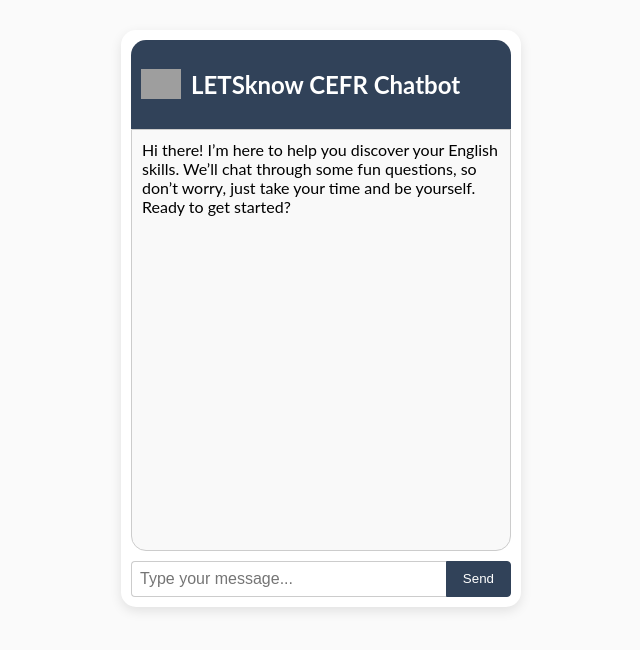
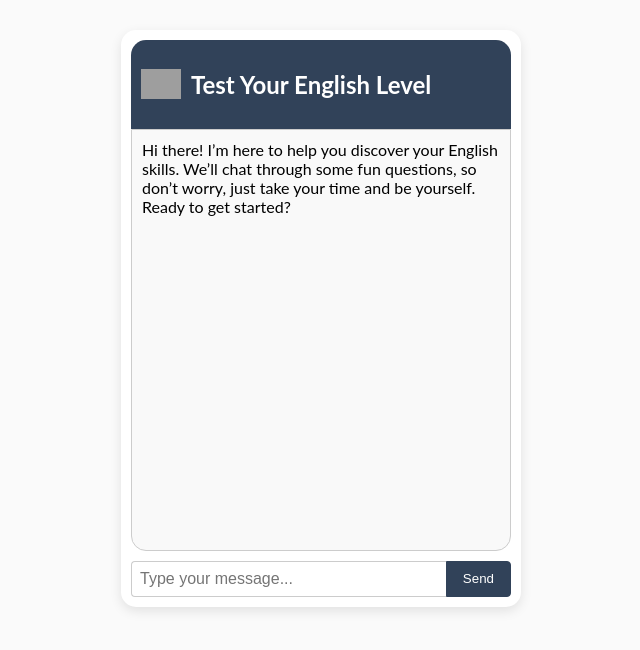
Before and after one commit to s-amaadar/letsknow-chatbot, a website: page index.html in a window 1280 px wide. Shown: the whole page, without its empty margins (319-959 px from the left). Drawn offline with Linux system fonts and the light colour scheme; grey boxes are pictures that could not be loaded.

Commit message:
Update index.html with chatbot UI and styles

```diff
--- a/index.html
+++ b/index.html
@@ -84,7 +84,7 @@
 <div class="chat-container">
   <div class="chat-header">
     <img src="http://letsknowtutors.com/wp-content/uploads/2024/11/Logo-no-strap-on-light.png" alt="LETSknow Logo" />
-    <h2>LETSknow CEFR Chatbot</h2>
+    <h2>Test Your English Level</h2>
   </div>
 
   <div id="chatbox"></div>
```
